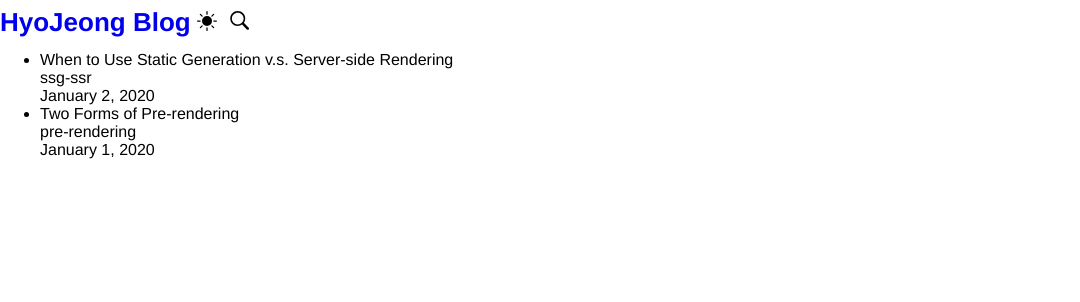
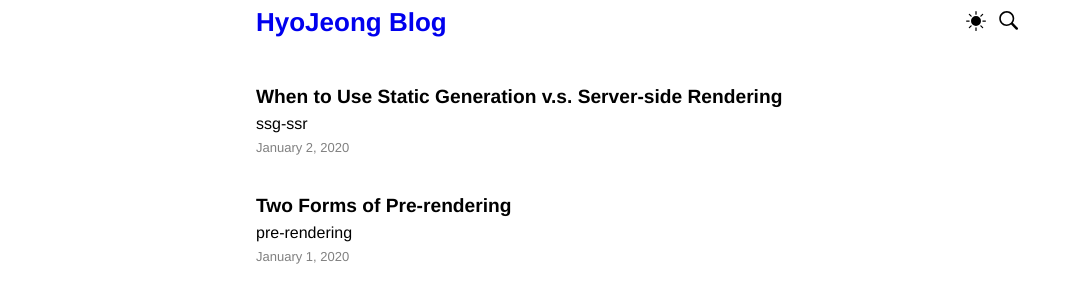
Before and after one commit to kot8585/nextJS-blog, a Next.js app: page / in a window 1280 px wide. Shown: the top 302 px of the page, without its empty margins (0-1080 px from the left). Built offline with nearby package versions, Linux system fonts and the light colour scheme.

Commit message:
home 화면 스타일링

```diff
--- a/components/Layout.tsx
+++ b/components/Layout.tsx
@@ -1,4 +1,5 @@
 import React from "react";
+import styled from "styled-components";
 import Header from "./Header";
 
 type LayoutProps = {
@@ -7,9 +8,24 @@ type LayoutProps = {
 
 export default function Layout({ children }: LayoutProps) {
   return (
-    <>
+    <Wrapper>
       <Header />
-      <main>{children}</main>
-    </>
+      <Main>{children}</Main>
+    </Wrapper>
   );
 }
+
+const Wrapper = styled.section`
+  display: flex;
+  flex-direction: column;
+  align-items: center;
+  width: 768px;
+  margin: 0 auto;
+`;
+
+const Main = styled.main`
+  margin-top: 50px;
+  display: flex;
+  flex-direction: column;
+  width: 100%;
+`;
--- /dev/null
+++ b/pages/PostCard.tsx
@@ -0,0 +1,46 @@
+import React from "react";
+import Date from "@/components/Date";
+import { PostData } from "./index";
+import styled from "styled-components";
+
+type PostCardProps = {
+  postData: PostData;
+};
+
+export default function PostCard({
+  postData: { id, date, title },
+}: PostCardProps) {
+  return (
+    <Li key={id}>
+      <H2>{title}</H2>
+      <Span>{id}</Span>
+      <SmallSpan color="gray">
+        <Date dateString={date} />
+      </SmallSpan>
+    </Li>
+  );
+}
+
+const Li = styled.li`
+  display: flex;
+  flex-direction: column;
+  gap: 7px;
+  padding: 20px 0;
+`;
+
+const H2 = styled.h2`
+  font-size: larger;
+  font-weight: 600;
+`;
+
+const Span = styled.span`
+  font-size: medium;
+  font-weight: 300;
+  color: ${(props) => (props.color ? props.color : "black")};
+`;
+
+const SmallSpan = styled.span`
+  font-size: small;
+  font-weight: 300;
+  color: ${(props) => (props.color ? props.color : "black")};
+`;
--- a/pages/index.tsx
+++ b/pages/index.tsx
@@ -1,30 +1,25 @@
-import HomePage from "./HomePage";
 import { getSortedPostsData } from "../lib/posts";
 import Helmet from "../components/Helmet";
-import Date from "@/components/date";
+import PostCard from "./PostCard";
 
 type HomeProps = {
-  allPostsData: {
-    id: string;
-    date: string;
-    title: string;
-  }[];
+  allPostsData: PostData[];
+};
+
+export type PostData = {
+  id: string;
+  date: string;
+  title: string;
 };
 
 export default function Home({ allPostsData }: HomeProps) {
   return (
     <>
       <Helmet title="Home" />
-      <HomePage />
+      {/* <User /> */}
       <ul>
-        {allPostsData.map(({ id, date, title }) => (
-          <li key={id}>
-            {title}
-            <br />
-            {id}
-            <br />
-            <Date dateString={date} />
-          </li>
+        {allPostsData.map((postData: PostData) => (
+          <PostCard postData={postData} key={postData.id} />
         ))}
       </ul>
     </>
--- a/styles/globalStyles.js
+++ b/styles/globalStyles.js
@@ -14,4 +14,13 @@ export const GlobalStyle = createGlobalStyle`
   a {
     text-decoration: none;
   }
+
+  ul {
+    list-style: none;
+    padding: 0;
+  }
+
+  h2 {
+    margin: 0;
+  }
 `;
```
Also changed, not shown: components/User.tsx (added, +16 -0 lines).
